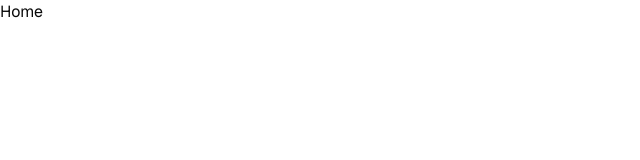
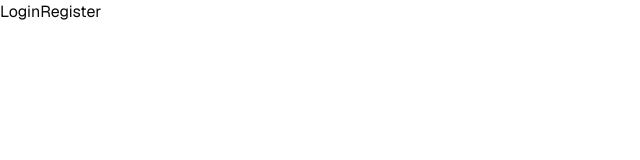
Before and after one commit to ruinabeshima/flashcard-generator, a Next.js app: page / in a window 1280 px wide. Shown: the top 160 px of the page, without its empty margins (0-640 px from the left). Built offline with nearby package versions, Linux system fonts and the light colour scheme.

Commit message:
Set up basic login and register routes

```diff
--- /dev/null
+++ b/app/(auth)/login/page.tsx
@@ -0,0 +1,3 @@
+export default function Login() {
+  return <h1>Login</h1>;
+}
--- /dev/null
+++ b/app/(auth)/register/page.tsx
@@ -0,0 +1,3 @@
+export default function Register() {
+  return <h1>Register</h1>;
+}
--- a/app/page.tsx
+++ b/app/page.tsx
@@ -1,5 +1,10 @@
+import Link from "next/link";
+
 export default function Home() {
   return (
-    <h1>Home</h1>
+    <>
+      <Link href="/login">Login</Link>
+      <Link href="/register">Register</Link>
+    </>
   );
 }
--- a/lib/supabase/proxy.ts
+++ b/lib/supabase/proxy.ts
@@ -51,11 +51,11 @@ export async function updateSession(request: NextRequest) {
     request.nextUrl.pathname !== "/" &&
     !user &&
     !request.nextUrl.pathname.startsWith("/login") &&
-    !request.nextUrl.pathname.startsWith("/auth")
+    !request.nextUrl.pathname.startsWith("/register")
   ) {
     // no user, potentially respond by redirecting the user to the login page
     const url = request.nextUrl.clone();
-    url.pathname = "/auth/login";
+    url.pathname = "/login";
     return NextResponse.redirect(url);
   }
 
```
